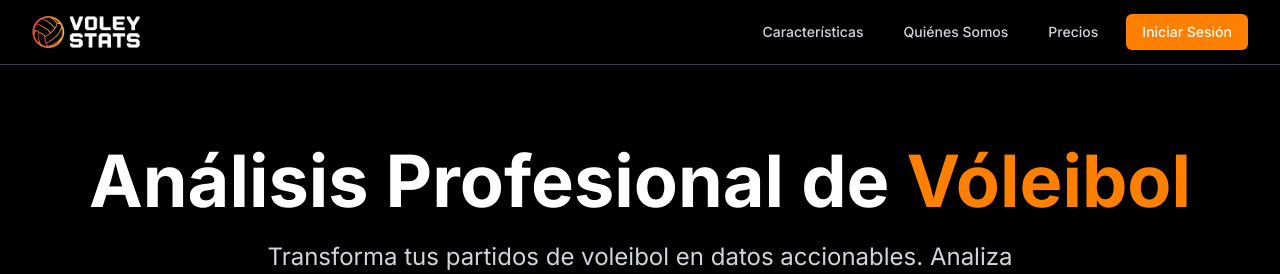
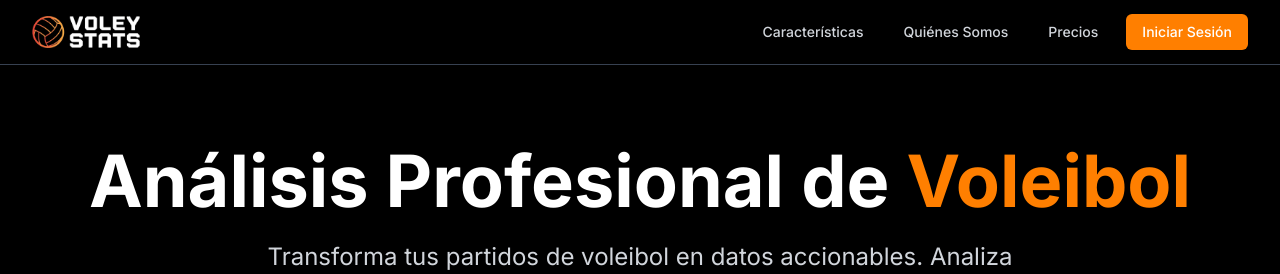
Before and after one commit to voley-stats/vs-frontend, a React (Vite) app: page / in a window 1280 px wide. Shown: the top 274 px of the page. Built offline with nearby package versions, Linux system fonts and the light colour scheme; no server answers.

Commit message:
fix: corregir ortografÃ­a de 'voleibol' sin tilde
- Cambiar 'VÃ³leibol' a 'Voleibol' en LandingPage

```diff
--- a/src/components/LandingPage.jsx
+++ b/src/components/LandingPage.jsx
@@ -38,7 +38,7 @@ const LandingPage = () => {
           <div className="text-center">
             <h1 className="text-5xl md:text-7xl font-bold text-black dark:text-white mb-6">
               Análisis Profesional de
-              <span className="text-primary"> Vóleibol</span>
+              <span className="text-primary"> Voleibol</span>
             </h1>
             <p className="text-2xl text-gray-600 dark:text-gray-300 mb-8 max-w-3xl mx-auto">
               Transforma tus partidos de voleibol en datos accionables.
```
